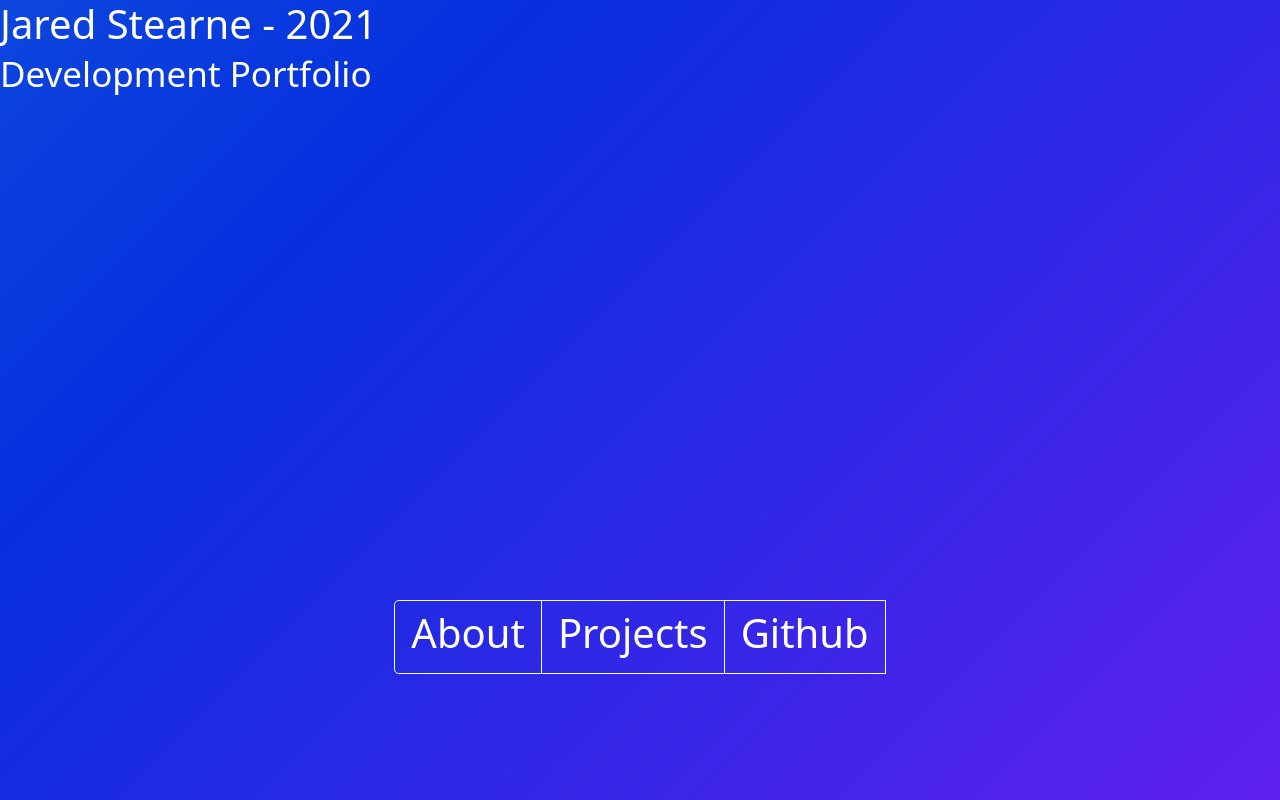
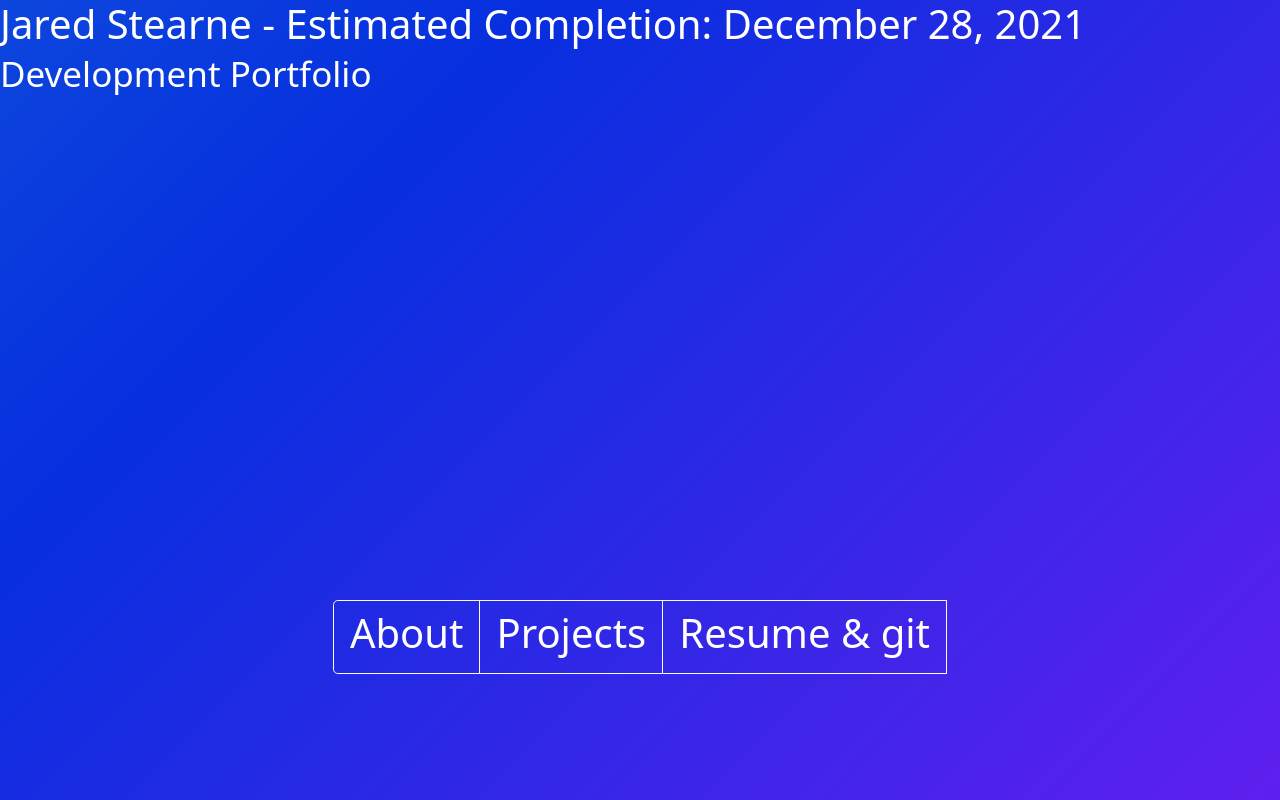
Before and after one commit to jstearne/portfolio-site, a Django app: page / in a window 1280 px wide. Run offline with Django 3.2, Linux system fonts and the light colour scheme.

Commit message:
Added resume and git buttons to resume modal, now displays google pdf of resume and has a link to visit download page. Complete About modal next.

```diff
--- a/main_app/templates/base.html
+++ b/main_app/templates/base.html
@@ -43,8 +43,8 @@
         }
       }
     </style>
-
-    <h1>Jared Stearne - 2021<br><small>Development Portfolio</small></h1>
+    <!--REMOVE ESTIMATED COMPLETION SOON-->
+    <h1>Jared Stearne - Estimated Completion: December 28, 2021<br><small>Development Portfolio</small></h1>
 
     <br><br>
     <!--Button grouped in container at center-->
@@ -135,22 +135,21 @@
         </div><!--modal contents end-->
 
 
-        <!--TRIGGER GITHUB MODAL-->
-        <button type="button" class="btn btn-outline-light btn-lg" data-bs-toggle="modal" data-bs-target="#githubModal"><h1>Github</h1></button>
+        <!--TRIGGER RESUME/GIT MODAL-->
+        <button type="button" class="btn btn-outline-light btn-lg" data-bs-toggle="modal" data-bs-target="#githubModal"><h1>Resume & git</h1></button>
         <!--GITHUB Modal contents-->
         <div class="modal fade" id="githubModal" tabindex="-1" aria-labelledby="githubModalLabel" aria-hidden="true">
-          <div class="modal-dialog modal-xl">
+          <div class="modal-dialog modal-lg">
             <div class="modal-content">
-              <div class="modal-header">
-                <h5 class="modal-title" id="exampleModalLabel">My Github</h5>
-                <button type="button" class="btn-close" data-bs-dismiss="modal" aria-label="Close"></button>
-              </div>
               <div class="modal-body">
-                <a href="https://github.com/jstearne" class="btn btn-primary btn-lg" role="button" target="_blank">Open github in new tab</a>
+                <!--RESUME PDF EMBED-->
+                <iframe src="https://drive.google.com/file/d/1o3ykV08fwCiDjaLF1epz1XuS756iaNdt/preview#view=FitH" width="720" height="850" allow="autoplay"></iframe>
               </div>
               <div class="modal-footer">
-                <button type="button" class="btn btn-secondary" data-bs-dismiss="modal">Close</button>
-                <button type="button" class="btn btn-primary">Save changes</button>
+                <a href="https://drive.google.com/file/d/1o3ykV08fwCiDjaLF1epz1XuS756iaNdt/view?usp=sharing" class="btn btn-primary btn-lg" role="button" target="_blank">Open Resume</a>
+                <a href="https://github.com/jstearne" class="btn btn-primary btn-lg" role="button" target="_blank">Open github</a>
+                <button type="button" class="btn btn-danger btn-lg" data-bs-dismiss="modal">Close</button>
+
               </div>
             </div>
           </div>
```
